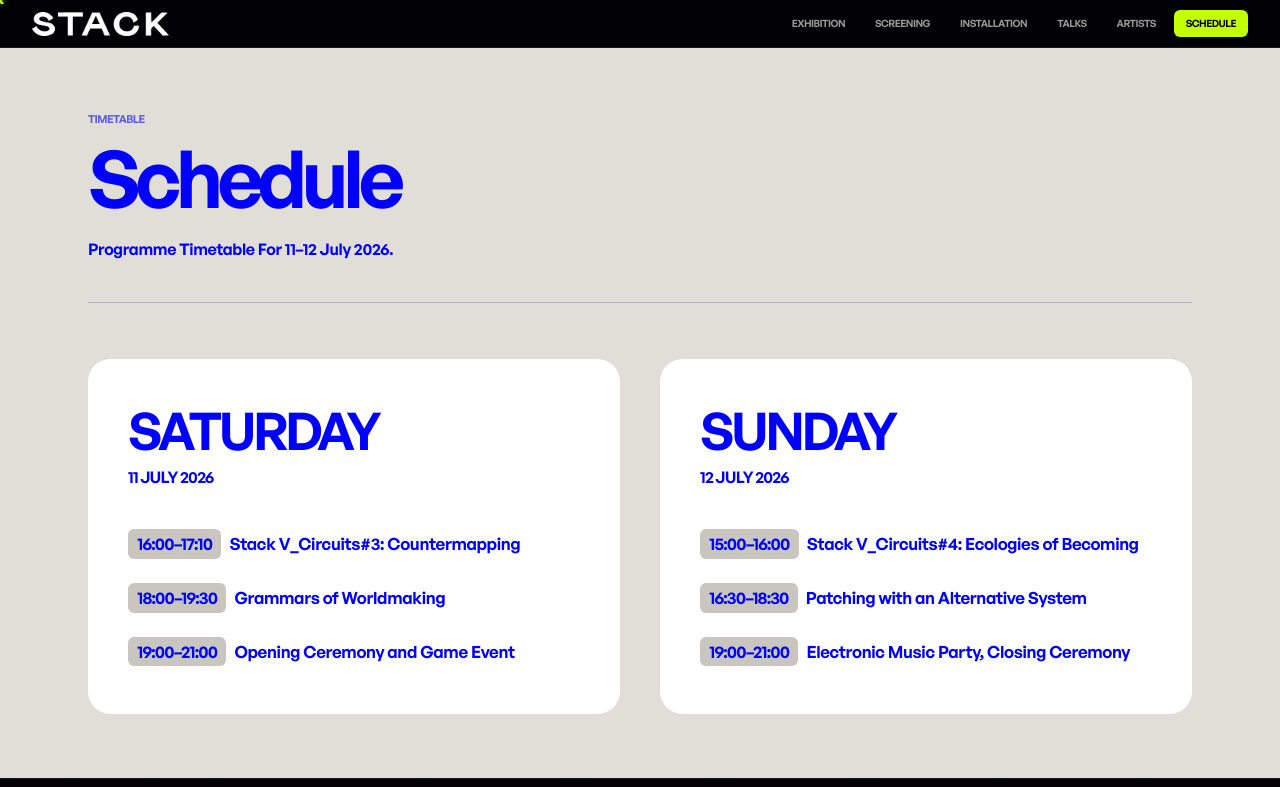
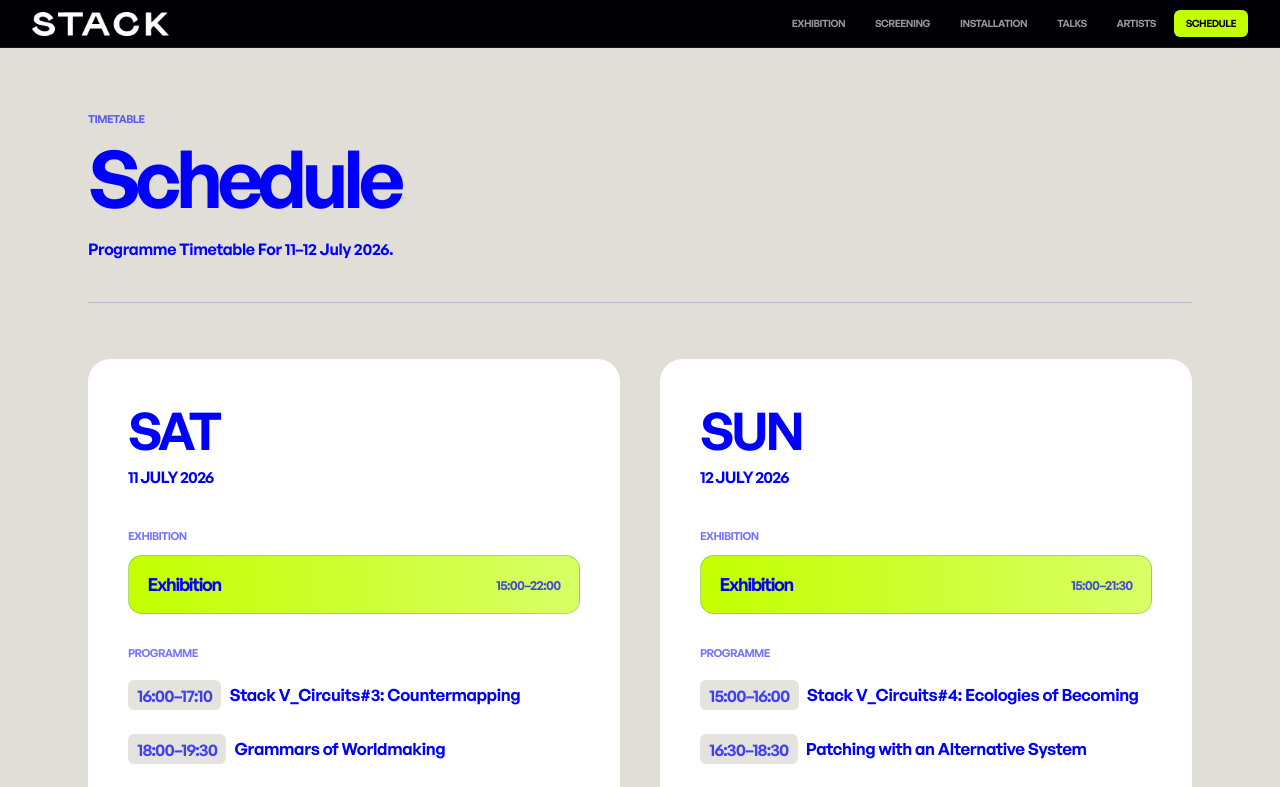
Before and after one commit to dodadoa/stack-website, a Next.js app: page /en/schedule in a window 1280 px wide. Shown: the top 787 px of the page. Built offline with nearby package versions, Linux system fonts and the light colour scheme; no server answers.

Commit message:
update style and info

```diff
--- a/app/[locale]/schedule/page.tsx
+++ b/app/[locale]/schedule/page.tsx
@@ -1,5 +1,6 @@
 import { PatchPageHeader } from "@/components/PatchPageHeader";
 import { PageShell } from "@/components/PageShell";
+import { ScheduleDayCard } from "@/components/ScheduleDayCard";
 import { getDictionary } from "@/lib/dictionaries";
 import { isLocale } from "@/lib/i18n";
 import { buildAlternates } from "@/lib/seo";
@@ -49,25 +50,7 @@ export default async function SchedulePage({ params }: PageProps) {
 
         <div className="grid gap-8 md:grid-cols-2 md:gap-10">
           {schedule.days.map((day) => (
-            <section key={day.day} className="schedule-card text-pntrsw-body">
-              <header className="mb-10">
-                <h2 className="type-headline type-headline-highlight text-[clamp(2rem,5vw,3.25rem)] leading-[0.88]">
-                  {day.day}
-                </h2>
-                <p className="type-subheadline mt-3">{day.date}</p>
-              </header>
-
-              <ul className="space-y-6">
-                {day.events.map((event) => (
-                  <li key={`${day.day}-${event.time}-${event.label}`}>
-                    <p className="type-body type-body-plain text-[1.05rem] leading-snug">
-                      <span className="type-subheadline schedule-time">{event.time}</span>
-                      {event.label}
-                    </p>
-                  </li>
-                ))}
-              </ul>
-            </section>
+            <ScheduleDayCard key={day.day} day={day} />
           ))}
         </div>
       </PageShell>
--- a/app/globals.css
+++ b/app/globals.css
@@ -160,9 +160,15 @@ html {
   opacity: 1;
 }
 
-@media (prefers-reduced-motion: reduce), (pointer: coarse) {
-  .cursor-ring {
+@media (prefers-reduced-motion: reduce), (pointer: coarse), (hover: none) {
+  .cursor-ring,
+  .ascii-cursor {
     display: none;
+  }
+
+  .ascii-cursor-active,
+  .ascii-cursor-active * {
+    cursor: auto !important;
   }
 }
 
@@ -377,9 +383,21 @@ html {
   display: inline-block;
   margin-right: 0.5rem;
   border-radius: 6px;
-  background-color: #c8c6bf;
+  background-color: #e5e3de;
+  color: rgb(0 0 255 / 0.72);
   padding: 0.2em 0.55em;
   vertical-align: baseline;
+}
+
+.schedule-exhibition-track {
+  display: flex;
+  align-items: center;
+  justify-content: space-between;
+  gap: 1rem;
+  border-radius: 14px;
+  border: 1.5px solid rgb(25 23 144 / 0.18);
+  background: linear-gradient(90deg, #c4ff00 0%, #d8ff66 100%);
+  padding: 1rem 1.15rem;
 }
 
 @media (min-width: 768px) {
--- a/app/icon.tsx
+++ b/app/icon.tsx
@@ -1,9 +1,12 @@
+import { getStackLogoDataUrl } from "@/lib/stackLogo";
 import { ImageResponse } from "next/og";
 
 export const size = { width: 32, height: 32 };
 export const contentType = "image/png";
 
-export default function Icon() {
+export default async function Icon() {
+  const logo = await getStackLogoDataUrl();
+
   return new ImageResponse(
     (
       <div
@@ -16,34 +19,7 @@ export default function Icon() {
           background: "#010004",
         }}
       >
-        <div
-          style={{
-            display: "flex",
-            flexDirection: "column",
-            alignItems: "center",
-            justifyContent: "center",
-          }}
-        >
-          <span
-            style={{
-              fontSize: 20,
-              fontWeight: 700,
-              color: "#ffffff",
-              letterSpacing: -1,
-              lineHeight: 1,
-            }}
-          >
-            S
-          </span>
-          <span
-            style={{
-              marginTop: 2,
-              width: 12,
-              height: 3,
-              background: "#c4ff00",
-            }}
-          />
-        </div>
+        <img src={logo} width={26} height={5} alt="" />
       </div>
     ),
     { ...size },
--- a/app/layout.tsx
+++ b/app/layout.tsx
@@ -47,6 +47,10 @@ export const metadata: Metadata = {
     title: EVENT_TITLE,
     description: DESCRIPTION,
   },
+  icons: {
+    icon: [{ url: "/icon", type: "image/png" }],
+    apple: [{ url: "/apple-icon", type: "image/png" }],
+  },
 };
 
 export default function RootLayout({
--- a/components/CursorRing.tsx
+++ b/components/CursorRing.tsx
@@ -2,15 +2,26 @@
 
 import { useEffect, useRef, useState } from "react";
 
+function useCustomCursorEnabled() {
+  const [enabled, setEnabled] = useState(false);
+
+  useEffect(() => {
+    const reduced = window.matchMedia("(prefers-reduced-motion: reduce)").matches;
+    const coarse = window.matchMedia("(pointer: coarse)").matches;
+    const noHover = window.matchMedia("(hover: none)").matches;
+    setEnabled(!reduced && !coarse && !noHover);
+  }, []);
+
+  return enabled;
+}
+
 export function CursorRing() {
+  const enabled = useCustomCursorEnabled();
   const ringRef = useRef<HTMLDivElement>(null);
   const [active, setActive] = useState(false);
 
   useEffect(() => {
-    const reduced = window.matchMedia("(prefers-reduced-motion: reduce)").matches;
-    const coarse = window.matchMedia("(pointer: coarse)").matches;
-
-    if (reduced || coarse) {
+    if (!enabled) {
       return;
     }
 
@@ -36,7 +47,11 @@ export function CursorRing() {
       document.documentElement.removeEventListener("mouseleave", hide);
       document.documentElement.removeEventListener("mouseenter", show);
     };
-  }, []);
+  }, [enabled]);
+
+  if (!enabled) {
+    return null;
+  }
 
   return (
     <div
--- /dev/null
+++ b/components/ScheduleDayCard.tsx
@@ -0,0 +1,65 @@
+import type { Dictionary } from "@/lib/dictionaries";
+
+type ScheduleDay = Dictionary["schedule"]["days"][number];
+type ScheduleEvent = ScheduleDay["events"][number];
+
+type ScheduleDayCardProps = {
+  day: ScheduleDay;
+};
+
+function isExhibition(event: ScheduleEvent) {
+  return event.kind === "exhibition" || event.label === "Exhibition";
+}
+
+export function ScheduleDayCard({ day }: ScheduleDayCardProps) {
+  const exhibitionEvents = day.events.filter(isExhibition);
+  const programmeEvents = day.events.filter((event) => !isExhibition(event));
+
+  return (
+    <section className="schedule-card text-pntrsw-body">
+      <header className="mb-10">
+        <h2 className="type-headline type-headline-highlight text-[clamp(2rem,5vw,3.25rem)] leading-[0.88]">
+          {day.day}
+        </h2>
+        <p className="type-subheadline mt-3">{day.date}</p>
+      </header>
+
+      <div className="space-y-8">
+        {exhibitionEvents.length > 0 ? (
+          <div>
+            <p className="type-subheadline label-caps mb-3 text-pntrsw-body/55">Exhibition</p>
+            <div className="space-y-3">
+              {exhibitionEvents.map((event) => (
+                <div
+                  key={`${day.day}-${event.time}-exhibition`}
+                  className="schedule-exhibition-track"
+                >
+                  <span className="type-headline text-base leading-snug sm:text-lg">{event.label}</span>
+                  <span className="type-subheadline meta-line shrink-0 text-pntrsw-body/70">
+                    {event.time}
+                  </span>
+                </div>
+              ))}
+            </div>
+          </div>
+        ) : null}
+
+        {programmeEvents.length > 0 ? (
+          <div>
+            <p className="type-subheadline label-caps mb-5 text-pntrsw-body/55">Programme</p>
+            <ul className="space-y-6">
+              {programmeEvents.map((event) => (
+                <li key={`${day.day}-${event.time}-${event.label}`}>
+                  <p className="type-body type-body-plain text-[1.05rem] leading-snug">
+                    <span className="type-subheadline schedule-time">{event.time}</span>
+                    {event.label}
+                  </p>
+                </li>
+              ))}
+            </ul>
+          </div>
+        ) : null}
+      </div>
+    </section>
+  );
+}
--- a/components/ScreeningProgramList.tsx
+++ b/components/ScreeningProgramList.tsx
@@ -50,12 +50,12 @@ export function ScreeningProgramList({ programs, locale }: ScreeningProgramListP
                 >
                   <Link
                     href={localePath(locale, `screening/${program.slug}/${film.slug}`)}
-                    className="group flex items-start justify-between gap-6 px-4 py-5 transition-colors hover:bg-pntrsw-lime sm:px-5"
+                    className="group flex flex-col gap-2 px-4 py-5 transition-colors hover:bg-pntrsw-lime sm:flex-row sm:items-start sm:justify-between sm:gap-6 sm:px-5"
                   >
-                    <h3 className="type-headline min-w-0 flex-1 text-base leading-snug text-pntrsw-body sm:text-lg">
+                    <h3 className="type-headline min-w-0 text-base leading-snug text-pntrsw-body sm:flex-1 sm:text-lg">
                       {film.title}
                     </h3>
-                    <div className="type-body shrink-0 text-right">
+                    <div className="type-body shrink-0 self-end text-right sm:self-auto">
                       <p className="type-body-plain text-sm text-pntrsw-body/70">{film.artists}</p>
                       <p className="type-subheadline meta-line mt-2 text-xs text-pntrsw-body/60">
                         {film.meta}
--- a/lib/dictionaries/en.ts
+++ b/lib/dictionaries/en.ts
@@ -129,11 +129,6 @@ export const en = {
             description:
               "Emulator imagines an alternative technological history in which biological processes replace silicon as the foundation of computation. Combining speculative fiction with machinic animism, the work explores hybrid forms of life, intelligence, and technology.",
             image: "/assets/SCREENINGS/Ecologies of Becoming/emulator1.jpg",
-            images: [
-              "/assets/SCREENINGS/Ecologies of Becoming/emulator1.jpg",
-              "/assets/SCREENINGS/Ecologies of Becoming/emulator2.jpg",
-              "/assets/SCREENINGS/Ecologies of Becoming/emulator3.jpg",
-            ],
           },
           {
             slug: "alternative-computations",
@@ -402,27 +397,23 @@ export const en = {
     intro: "Programme timetable for 11–12 July 2026.",
     days: [
       {
-        day: "Saturday",
+        day: "Sat",
         date: "11 July 2026",
         events: [
-          { time: "16:00–17:10", label: "Stack V_Circuits#3: Countermapping" },
-          { time: "18:00–19:30", label: "Grammars of Worldmaking" },
-          {
-            time: "19:00–21:00",
-            label: "Opening Ceremony and Game Event",
-          },
+          { time: "15:00–22:00", label: "Exhibition", kind: "exhibition" },
+          { time: "16:00–17:10", label: "Stack V_Circuits#3: Countermapping", kind: "programme" },
+          { time: "18:00–19:30", label: "Grammars of Worldmaking", kind: "programme" },
+          { time: "19:30–22:00", label: "Opening Ceremony and Game Event", kind: "programme" },
         ],
       },
       {
-        day: "Sunday",
+        day: "Sun",
         date: "12 July 2026",
         events: [
-          { time: "15:00–16:00", label: "Stack V_Circuits#4: Ecologies of Becoming" },
-          { time: "16:30–18:30", label: "Patching with an Alternative System" },
-          {
-            time: "19:00–21:00",
-            label: "Electronic Music Party, Closing Ceremony",
-          },
+          { time: "15:00–21:30", label: "Exhibition", kind: "exhibition" },
+          { time: "15:00–16:00", label: "Stack V_Circuits#4: Ecologies of Becoming", kind: "programme" },
+          { time: "16:30–18:30", label: "Patching with an Alternative System", kind: "programme" },
+          { time: "19:00–21:30", label: "Closing Ceremony", kind: "programme" },
         ],
       },
     ],
--- a/lib/dictionaries/index.ts
+++ b/lib/dictionaries/index.ts
@@ -96,7 +96,7 @@ export type Dictionary = {
     days: readonly {
       day: string;
       date: string;
-      events: readonly { time: string; label: string }[];
+      events: readonly { time: string; label: string; kind?: "exhibition" | "programme" }[];
     }[];
   };
 };
```
Also changed, not shown: app/apple-icon.tsx (+5 -29 lines), components/AsciiCursor.tsx (+20 -5 lines), lib/stackLogo.ts (added, +13 -0 lines), public/assets/SCREENINGS/Countermapping/Why isn't it a straight line.png (renamed from public/assets/SCREENINGS/Countermapping/Why isn’t it a straight line.png).
